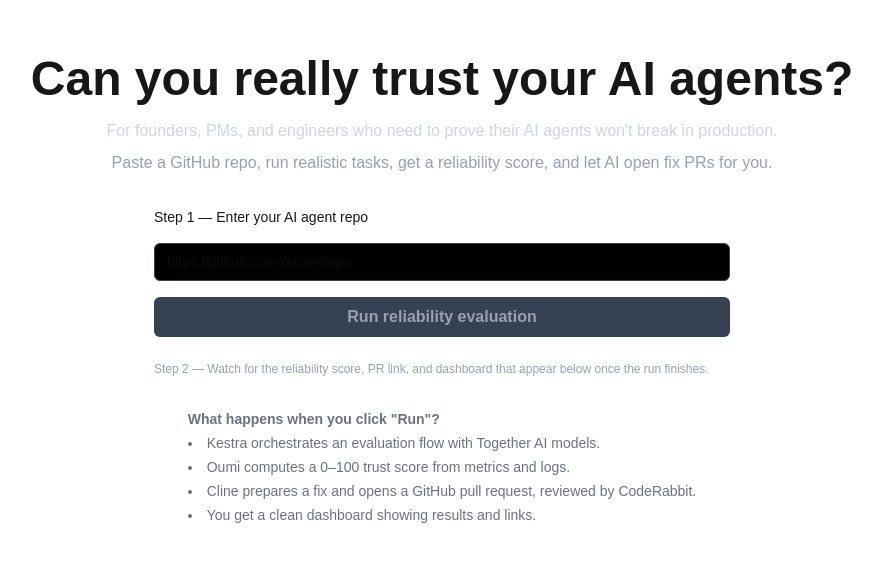
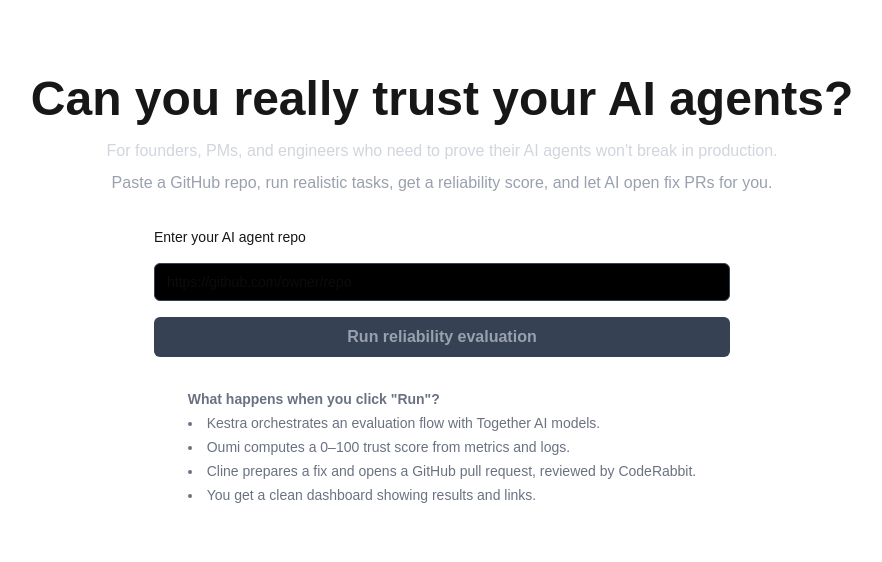
Before and after one commit to priyanshap/ai-reliability-judge, a Next.js app: page / in a window 1280 px wide. Shown: the part 110-672 px from the top of the page, without its empty margins (198-1080 px from the left). Built offline with nearby package versions, Linux system fonts and the light colour scheme.

Commit message:
Simplify repo input heading

```diff
--- a/app/page.tsx
+++ b/app/page.tsx
@@ -51,7 +51,7 @@ async function handleRun() {
 
       <div className="w-full max-w-xl space-y-4">
         <label className="block text-sm font-medium">
-          Step 1 — Enter your AI agent repo
+          Enter your AI agent repo
         </label>
         <input
           type="text"
@@ -70,9 +70,7 @@ async function handleRun() {
         >
           Run reliability evaluation
         </button>
-        <p className="text-xs text-gray-400 mt-2">
-          Step 2 — Watch for the reliability score, PR link, and dashboard that appear below once the run finishes.
-        </p>
+
       </div>
 
       <div className="mt-8 max-w-xl text-sm text-gray-500">
```
